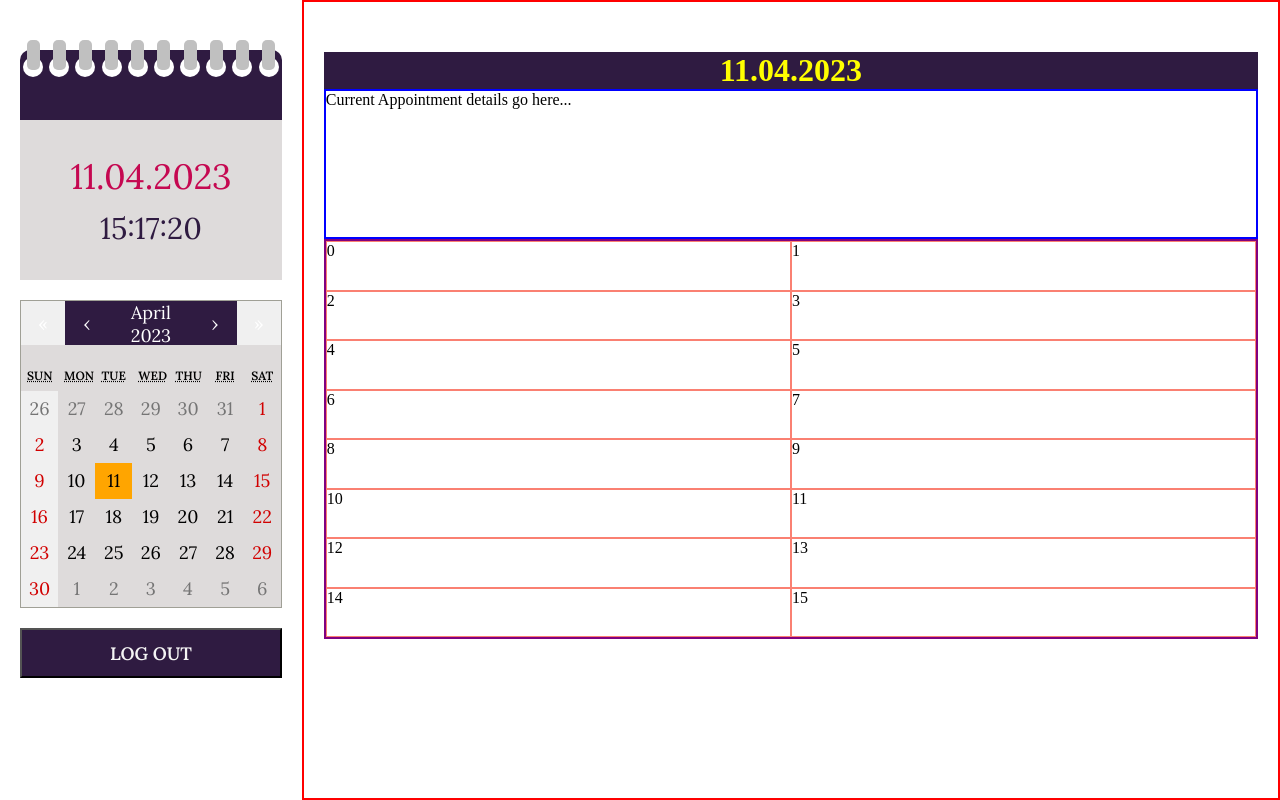
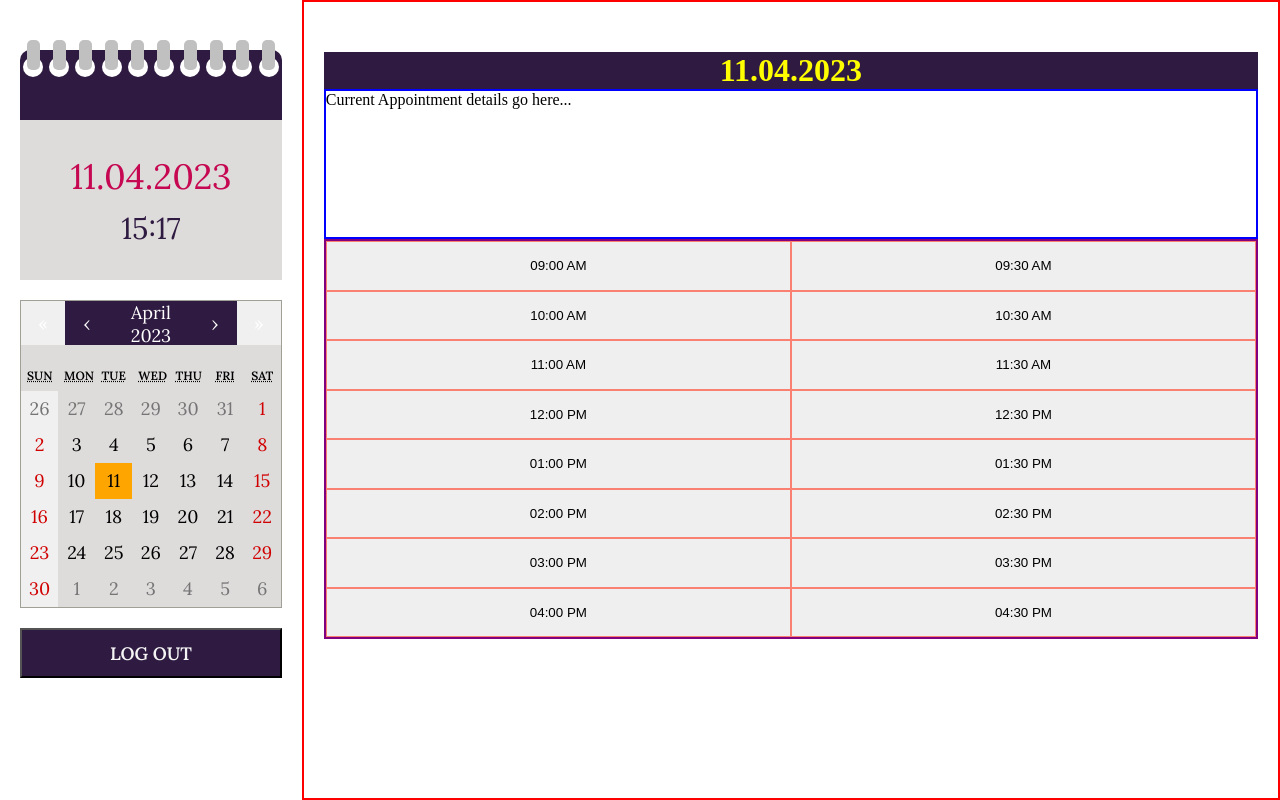
Before and after one commit to codeyourwaytofreedom/the_secretary, a Next.js app: page /test in a window 1280 px wide. Built offline with nearby package versions, Linux system fonts and the light colour scheme.

Commit message:
Time slots displayed.
Click handler under construction.

Will include a save appointment logic.
and edit appointment logic.

Keep going.

Remember why you started.

```diff
--- a/pages/test.tsx
+++ b/pages/test.tsx
@@ -4,21 +4,18 @@ import Cal from "../components/calendar";
 
 const Test = () => {
     // Set the start time and end time
-var startTime = new Date();
+const startTime = new Date();
 startTime.setHours(9, 0, 0, 0);
 
-var endTime = new Date();
+const endTime = new Date();
 endTime.setHours(18, 0, 0, 0);
+
+const time_slots:string[] = [];
 
 for (var time = startTime; time < endTime; time.setMinutes(time.getMinutes() + 30)) {
     console.log(time.toLocaleTimeString([], {hour: '2-digit', minute:'2-digit'}))
+    time_slots.push(time.toLocaleTimeString([], {hour: '2-digit', minute:'2-digit'}))
 }
-
-
-
-
-
-
 
 const today = new Date();
 const formattedDate = today.toLocaleDateString("tr-TR", {
@@ -30,7 +27,6 @@ for (var time = startTime; time < endTime; time.setMinutes(time.getMinutes() + 3
 const [currentTime, setCurrentTime] = useState<string>(new Date().toLocaleTimeString("tr-TR", {
     hour: "2-digit",
     minute: "2-digit",
-        second:"2-digit",
     hour12: false,
     }));
 
@@ -39,16 +35,19 @@ for (var time = startTime; time < endTime; time.setMinutes(time.getMinutes() + 3
         const time = new Date().toLocaleTimeString("tr-TR", {
             hour: "2-digit",
             minute: "2-digit",
-            second:"2-digit",
             hour12: false,
           })
       setCurrentTime(time);
-    }, 1000);
+    }, 60000);
 
         return () => {
         clearInterval(interval);
         };
     }, []);
+
+    const handle_appointment = (e:any) => {
+        console.log(e.currentTarget.value)
+    }
 
     return (
     <>
@@ -103,7 +102,9 @@ for (var time = startTime; time < endTime; time.setMinutes(time.getMinutes() + 3
         <div className={a.detail_schedule}>
             {
                 [...Array(16)].map((e,i)=>
-                <div className={a.detail_schedule_each} key={i}>{i}</div>
+                <button suppressHydrationWarning className={a.detail_schedule_each} key={i} value={time_slots[i]} onClick={(e)=>handle_appointment(e)}>
+                    {time_slots[i]}
+                </button>
                 )
             }
         </div>
```
Lines whose indentation alone changed are shown as unchanged.
